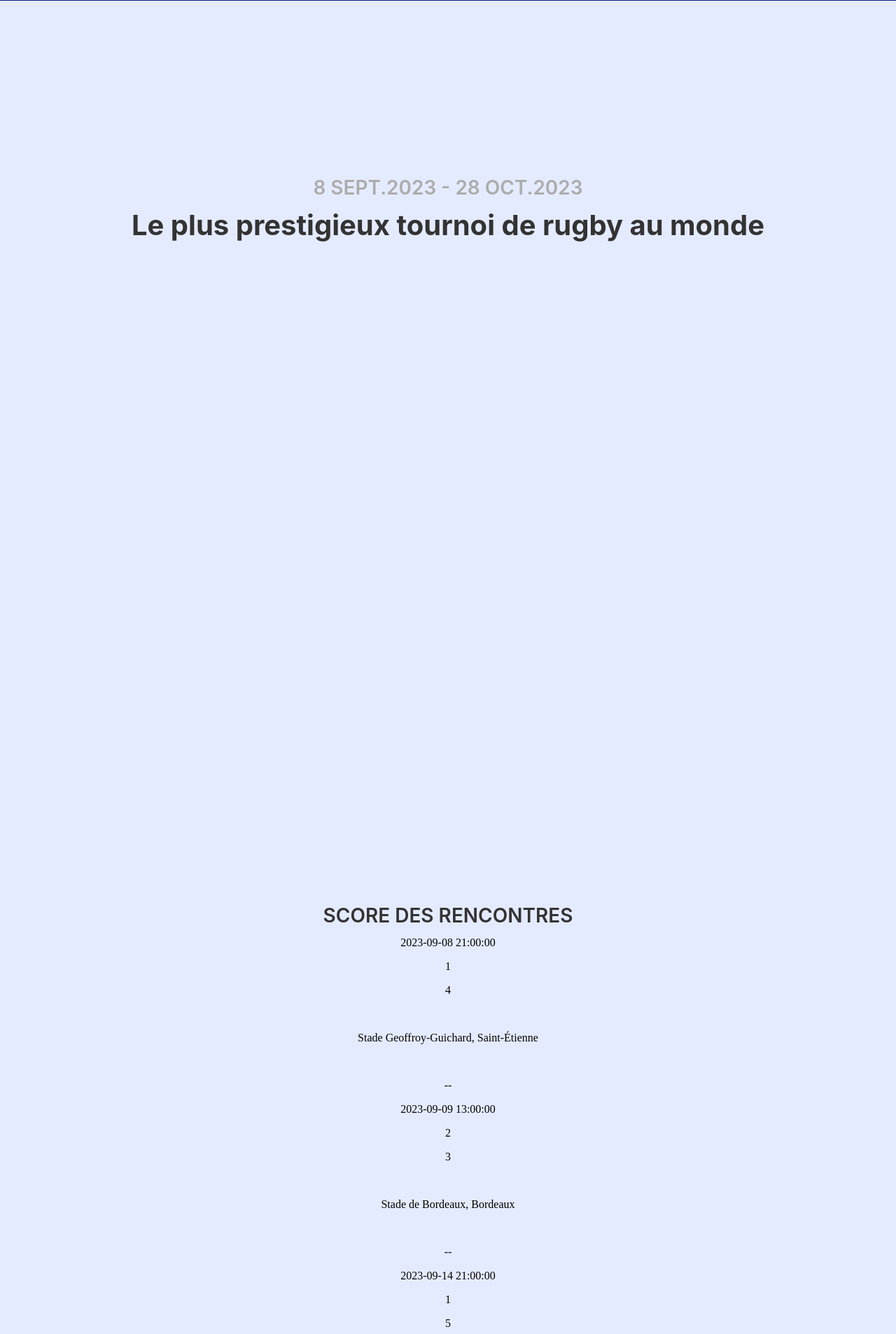
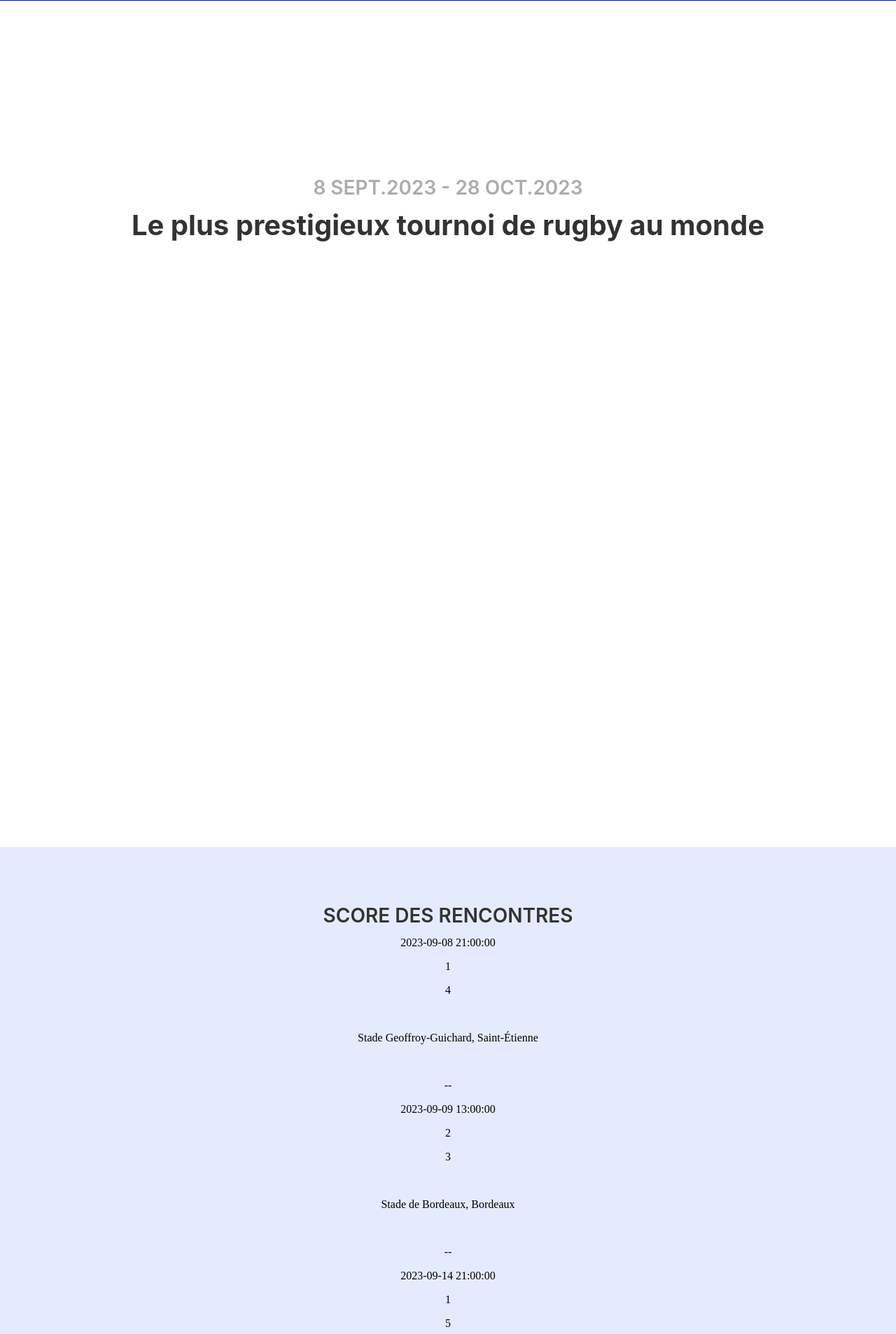
Before and after one commit to Yohann-Hamon/Projet_Rugby, a PHP site: page / in a window 1280 px wide. Shown: the part 327-2233 px from the top of the page at 70% size. Run offline with PHP 8.4, Linux system fonts and the light colour scheme; data comes from the database, SQL or seed files in the repository.

Commit message:
Change hero background

```diff
--- a/front/components/organisms/hero/hero.css
+++ b/front/components/organisms/hero/hero.css
@@ -3,7 +3,7 @@
     margin: 0;
     padding-top: 253px;
     text-align: center;
-    background-color: var(--primary-600);
+    background-color: var(--base-200);
     height: 956px;
     width: 100%;
 }
--- a/front/components/organisms/meetings/meetings.php
+++ b/front/components/organisms/meetings/meetings.php
@@ -1,5 +1,4 @@
 <?php
-    // include './bdd/BDD.php';
     include './bdd/meetings/Meetings.php';
 ?>
 
--- a/index.php
+++ b/index.php
@@ -1,6 +1,5 @@
 <?php
-    // include './bdd/BDD.php';
-    // include 'bdd/meetings/Meetings.php';
+
 ?>
 
 <!DOCTYPE html>
```
